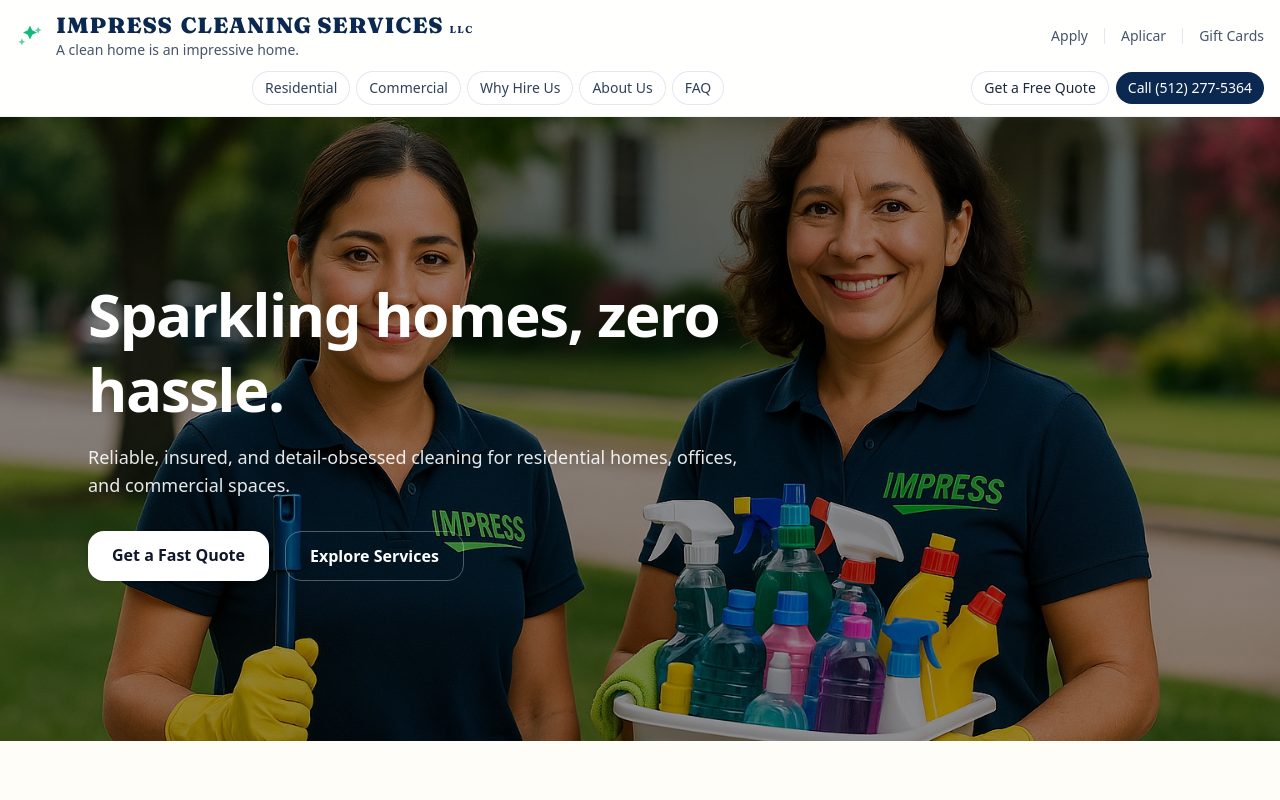
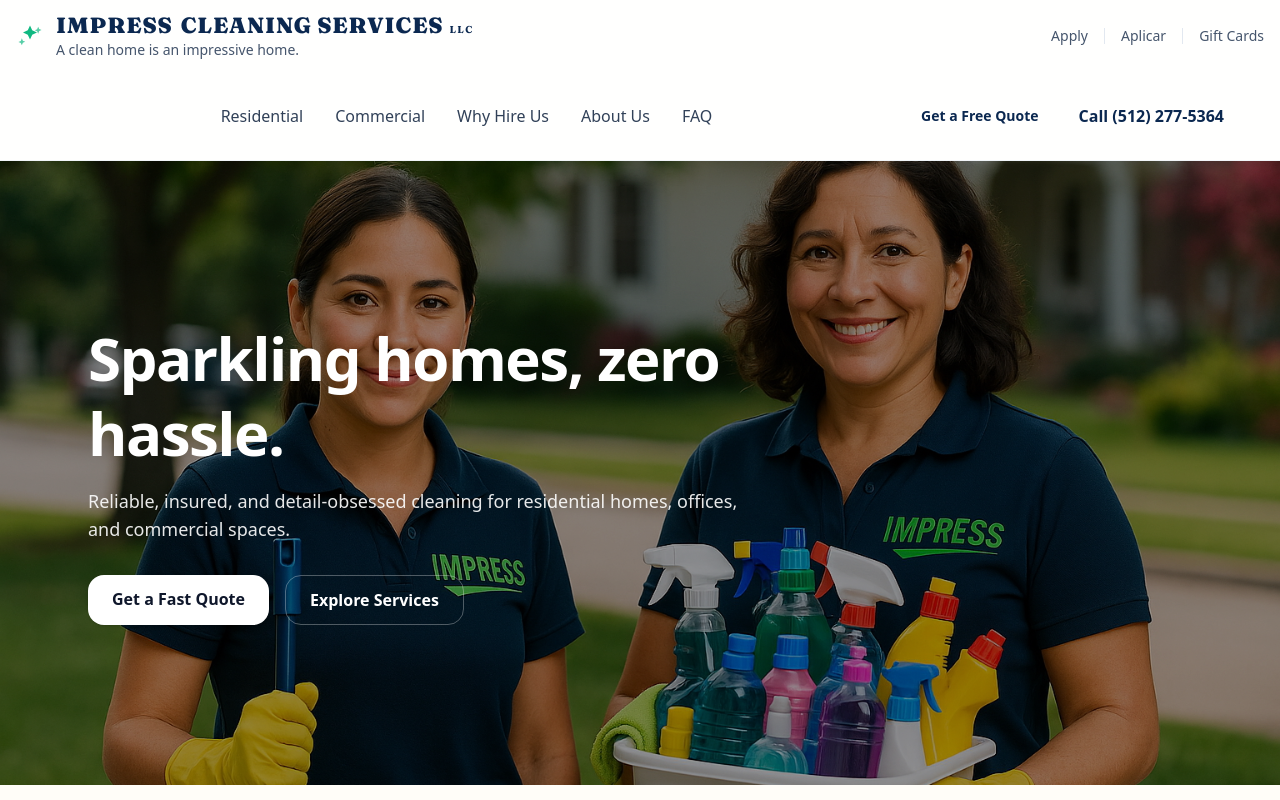
Before and after one commit to resp23f/impress-cleaning-site, a Next.js app: page / in a window 1280 px wide. Shown: the top 800 px of the page. Built offline with nearby package versions, Linux system fonts and the light colour scheme.

Commit message:
Remove old page-level footer; use global Footer component

```diff
--- a/src/app/ImpressCleaningSite.jsx
+++ b/src/app/ImpressCleaningSite.jsx
@@ -113,9 +113,10 @@ export default function ImpressCleaningSite() {
       </ul>
     </div>
 
-    {/* Row 2: Tabs + CTAs */}
-    <div className="flex items-center gap-3 pb-3">
-      {/* Tabs (center, elastic) */}
+{/* Row 2 Tabs CTAs */}
+<div className="flex items-center gap-3 p-6 bg-transparent rounded-none shadow-none">
+
+  {/* Tabs (center elastic) */}
 <nav className="flex-1 min-w-0">
   <ul
     className="hide-scrollbar flex gap-2 overflow-x-auto whitespace-nowrap md:justify-center md:overflow-visible"
@@ -127,33 +128,30 @@ export default function ImpressCleaningSite() {
   ["Why Hire Us", "#why"],
   ["About Us", "#about"],
   ["FAQ", "#faq"],
-          ].map(([label, href]) => (
+].map(([label, href]) => {
+  return (
     <li key={label}>
       <a
         href={href}
-                className="inline-flex items-center rounded-full px-3 py-1.5 text-sm ring-1 ring-slate-200 bg-white text-slate-700 hover:text-slate-900 hover:shadow-sm transition"
+        className="px-3 py-2 text-sm md:text-base font-medium text-slate-700 hover:text-slate-900"
       >
         {label}
       </a>
     </li>
-          ))}
+  );
+})}
   </ul>
 </nav>
 
 {/* CTAs (right) */}
-      <div className="shrink-0 hidden sm:flex items-center gap-2">
+  <div className="ml-auto hidden sm:flex items-center gap-2">
     <a
       href="#quote"
-          className="inline-flex items-center rounded-full px-3 py-1.5 text-sm ring-1 ring-slate-200 bg-white hover:shadow-sm"
-        >
-          Get a Free Quote
-        </a>
-        <a
-          href="tel:15122775364"
-          className="inline-flex items-center rounded-full bg-[#0B2850] px-3 py-1.5 text-white text-sm hover:shadow-sm"
-        >
-          Call (512) 277-5364
-        </a>
+      className="px-4 py-2 text-sm font-semibold text-[#0B2850]">
+      Get a Free Quote</a>
+    <a href="tel:15122775364"
+      className="px-4 py-2 text-md font-bold text-[#0B2850]">Call (512) 277-5364</a>
+  </div>
 </div>
 
       {/* Compact CTA on very small widths */}
@@ -164,7 +162,6 @@ export default function ImpressCleaningSite() {
         >
           Quote
         </a>
-      </div>
       </div>
   </div>
 </header>
@@ -393,25 +390,22 @@ export default function ImpressCleaningSite() {
 </section>
 
 {/* Service Area */}
-      <section className="mx-auto max-w-7xl px-4 pb-16">
+<section className="mx-auto max-w-7xl px-4 py-16">
   <h3 className="text-xl md:text-2xl font-semibold">Service Area</h3>
-        <p className="text-slate-600 mt-2 max-w-prose">Greater metro area and nearby suburbs. If you’re just outside, ask—we’re flexible for the right fit.</p>
-        <div className="mt-6 rounded-2xl border border-slate-200 overflow-hidden">
-  <div className="aspect-[16/9]">
-    <iframe
-      src="https://www.google.com/maps/embed?pb=!1m18!1m12!1m3!1d35685.410477753896!2d-97.75336058902573!3d30.725935029808827!2m3!1f0!2f0!3f0!3m2!1i1024!2i768!4f13.1!3m3!1m2!1s0x8644d5693958ab55%3A0xa2ee570eaadd9735!2sSun%20City%2C%20Georgetown%2C%20TX%2078633!5e0!3m2!1sen!2sus!4v1759798997027!5m2!1sen!2sus"
-      className="w-full h-full"
-      style={{ border: 0 }}
-      allowFullScreen
+  <p className="text-slate-600 mt-2">
+    Greater metro area and nearby suburbs. If you’re just outside, ask—we’re flexible for the right fit.
+  </p>
+<div className="mt-6 w-full h-48 md:h-64 rounded-2xl overflow-hidden bg-white shadow-sm">
+<iframe src="https://www.google.com/maps/embed?pb=!1m18!1m12!1m3!1d54879.50592557885!2d-97.72647995000001!3d30.71926849999999!2m3!1f0!2f0!3f0!3m2!1i1024!2i768!4f13.1!3m3!1m2!1s0x8644d5693958ab55%3A0xa2ee570eaadd9735!2sSun%20City%2C%20Georgetown%2C%20TX%2078633!5e0!3m2!1sen!2sus!4v1760480263582!5m2!1sen!2sus"
+className="w-full h-full block border-none outline-none -translate-y-px"
+      style={{ border: 'none' }}
       loading="lazy"
       referrerPolicy="no-referrer-when-downgrade"
+      allowFullScreen
+      title="Service area map"
     />
   </div>
-</div>
-
 </section>
-
-
 {/* Quote Form */}
 <section id="quote" className="mx-auto max-w-7xl px-4 py-16">
     <h2 className="text-2xl md:text-4xl font-extrabold tracking-tight text-[#0B2850]">
```
Lines whose indentation alone changed are shown as unchanged.
